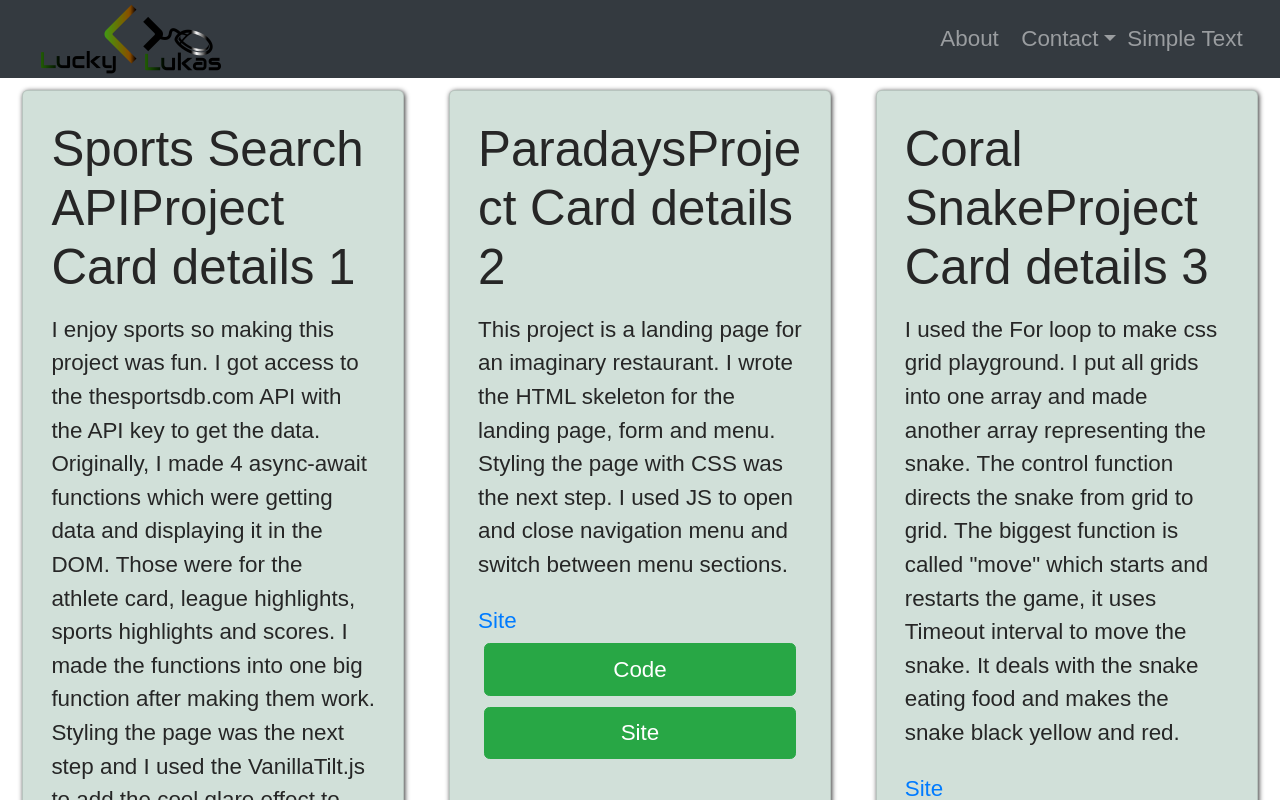
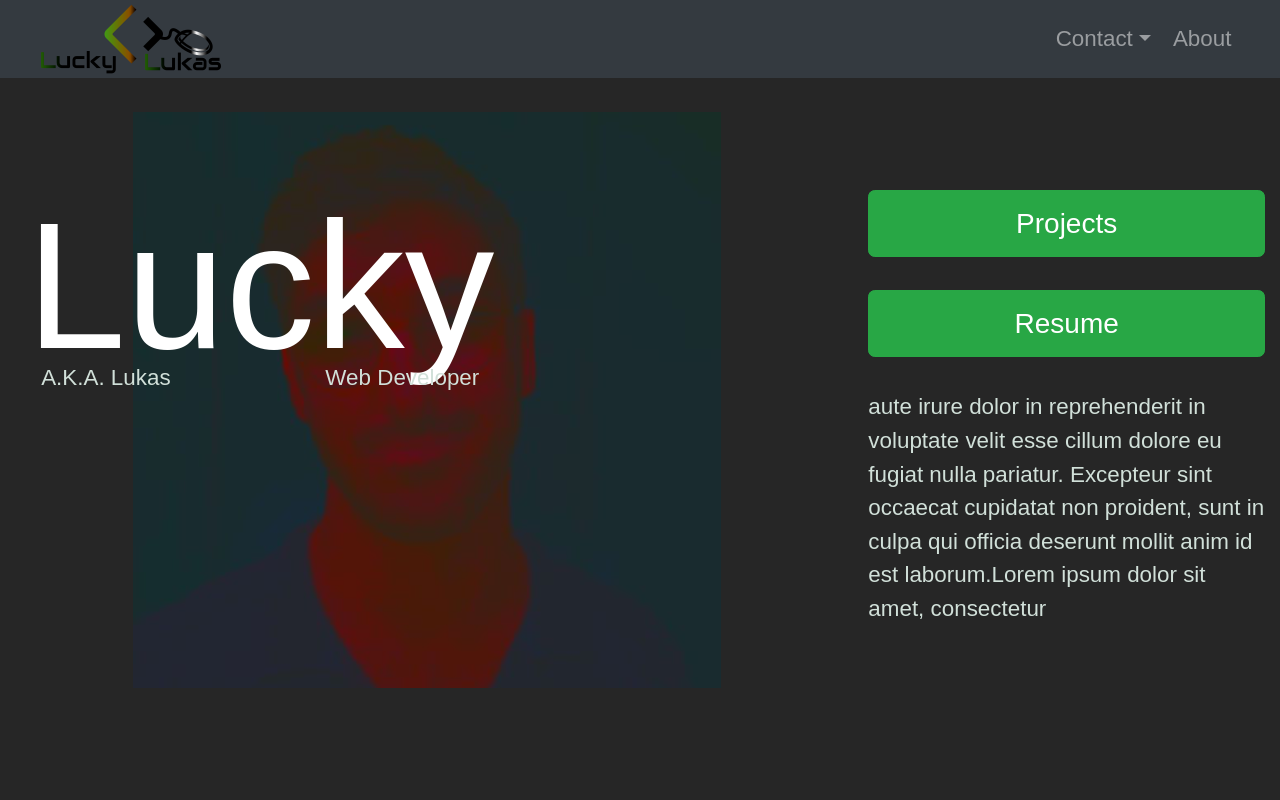
Before and after one commit to TheLukasHenry/luckyportfolioreact, a React (Create React App) app: page /projects/1 in a window 1280 px wide. Shown: the top 800 px of the page. Built offline with nearby package versions, Linux system fonts and the light colour scheme; a web font is replaced by a local one.

Commit message:
project links linked to vanilla portfolio

```diff
--- a/src/components/App.js
+++ b/src/components/App.js
@@ -10,6 +10,7 @@ import Header from './Header'
 import Footer from './Footer'
 import Landing from './Landing'
 import About from './About'
+import ScrollToTop from './ScrollToTop'
 
 import Projects from './Projects'
 
@@ -17,14 +18,16 @@ import Projects from './Projects'
 
 function App() {
   return(
-    <Router>
+    <Router >
 
       <Header/>
     <Container fluid>
 
 
       <Switch>
+      {/* Need to figure out how to scroll to the top on press of home icon */}
         <Route exact path="/">
+        <ScrollToTop/>
           <Landing/>
           <Projects/>
         </Route>
@@ -32,7 +35,8 @@ function App() {
           <About/>
         </Route>
 
-        <Route path="/projects/:id">
+        <Route path="/projects">
+        <Landing/>
 
           <Projects/>
         </Route>
--- a/src/components/Header.js
+++ b/src/components/Header.js
@@ -29,7 +29,7 @@ export default function Header() {
     fixed="top"
   >
     <NavbarBrand className="p-0 my-n2">
-      <Link to="/"><img src={Logo}/></Link>
+      <Link to="/"><img src={Logo} /></Link>
 
     </NavbarBrand>
     <NavbarToggler onClick={navbarToggler}/>
@@ -38,12 +38,7 @@ export default function Header() {
         className="ml-auto"
         navbar
       >
-        <NavItem>
 
-            <Link className="nav-link" to="/about">About</Link>
-
-
-        </NavItem>
 
         <UncontrolledDropdown
           inNavbar
@@ -78,10 +73,14 @@ export default function Header() {
 
           </DropdownMenu>
         </UncontrolledDropdown>
+        <NavItem>
+
+            <Link className="nav-link" to="/about">About</Link>
+
+
+        </NavItem>
       </Nav>
-      <NavbarText>
-        Simple Text
-      </NavbarText>
+
     </Collapse>
   </Navbar>
 
--- a/src/components/Landing.js
+++ b/src/components/Landing.js
@@ -1,14 +1,15 @@
 import React from 'react'
 import { Row } from 'reactstrap'
 
-
+import ScrollToTop from './ScrollToTop'
 import LandingHeader from './LandingHeader'
 import LandingButtons from './LandingButtons'
 
 
 export default function Landing() {
     return (
-
+<>
+        <ScrollToTop/>
             <Row className="align-items-top landing position-relative">
                 <LandingHeader/>
 
@@ -16,6 +17,7 @@ export default function Landing() {
 
 
             </Row>
+</>
 
     )
 }
--- a/src/components/LandingButtons.js
+++ b/src/components/LandingButtons.js
@@ -1,5 +1,6 @@
 import React from 'react'
 import { Col, Button } from 'reactstrap'
+import { Link } from 'react-router-dom'
 import Pdf from '../pictures/Lucky-resume-final.pdf'
 
 
@@ -12,11 +13,16 @@ export default function LandingButtons() {
          >
          {/* col working classes:  offset-md-8, position-absolute, */}
             <div className="buttons mx-auto my-md-2">
-                <Button block color="success" className="btn my-0" size="lg"
-                //  href="#projects"
-                 >
+
+            {/* <Link className="my-0"
+             to="/projects" */}
+             {/* > */}
+             <Button href="#projects" block color="success" className="" size="lg">
                  Projects
                  </Button>
+                 {/* </Link> */}
+
+
                 <Button block color="success" className="btn my-4" size="lg" href={Pdf} target="_blank" rel='noopener noreferrer'>Resume</Button>
             </div>
             <div className="">
--- a/src/components/Projects.js
+++ b/src/components/Projects.js
@@ -16,7 +16,7 @@ export default function Projects() {
         // <Route path="/:id">
 
         <Row
-                // id="projects"
+            id="projects"
             className="my-5"
         >
 
@@ -46,20 +46,20 @@ const projectsList = [
         h1: 'Sports Search API',
         body: 'I enjoy sports so making this project was fun. I got access to the thesportsdb.com API with the API key to get the data. Originally, I made 4 async-await functions which were getting data and displaying it in the DOM. Those were for the athlete card, league highlights, sports highlights and scores. I made the functions into one big function after making them work. Styling the page was the next step and I used the VanillaTilt.js to add the cool glare effect to bigger screens.',
         codeHref: 'https://github.com/Lherajt/LuckyPortfolio/tree/gh-pages/sportAPI',
-        siteHref: '/sportAPI/index.html'
+        siteHref: 'https://luckyportfolio.com/sportAPI/index.html'
     },
     {
         id: 2,
         h1: 'Paradays',
         body: 'This project is a landing page for an imaginary restaurant. I wrote the HTML skeleton for the landing page, form and menu. Styling the page with CSS was the next step. I used JS to open and close navigation menu and switch between menu sections.',
         codeHref: "https://github.com/Lherajt/LuckyPortfolio/tree/gh-pages/PProject_restaurant",
-        siteHref: "../projects/PProject_restaurant/index.html"
+        siteHref: "https://luckyportfolio.com/PProject_restaurant/index.html"
     },
     {
         id: 3,
         h1: 'Coral Snake',
         body: 'I used the For loop to make css grid playground. I put all grids into one array and made another array representing the snake. The control function directs the snake from grid to grid. The biggest function is called "move" which starts and restarts the game, it uses Timeout interval to move the snake. It deals with the snake eating food and makes the snake black yellow and red.',
         codeHref: "https://github.com/Lherajt/LuckyPortfolio/tree/gh-pages/MySnake",
-        siteHref: "../projects/MySnake/index.html"
+        siteHref: "https://luckyportfolio.com/MySnake/index.html"
     }
 ]
--- /dev/null
+++ b/src/components/ScrollToTop.js
@@ -0,0 +1,12 @@
+import { useEffect } from "react";
+import { useLocation } from "react-router-dom";
+
+export default function ScrollToTop() {
+  const { pathname } = useLocation();
+
+  useEffect(() => {
+    window.scrollTo(0, 0);
+  }, [pathname]);
+
+  return null;
+}
```
Lines whose indentation alone changed are shown as unchanged.
